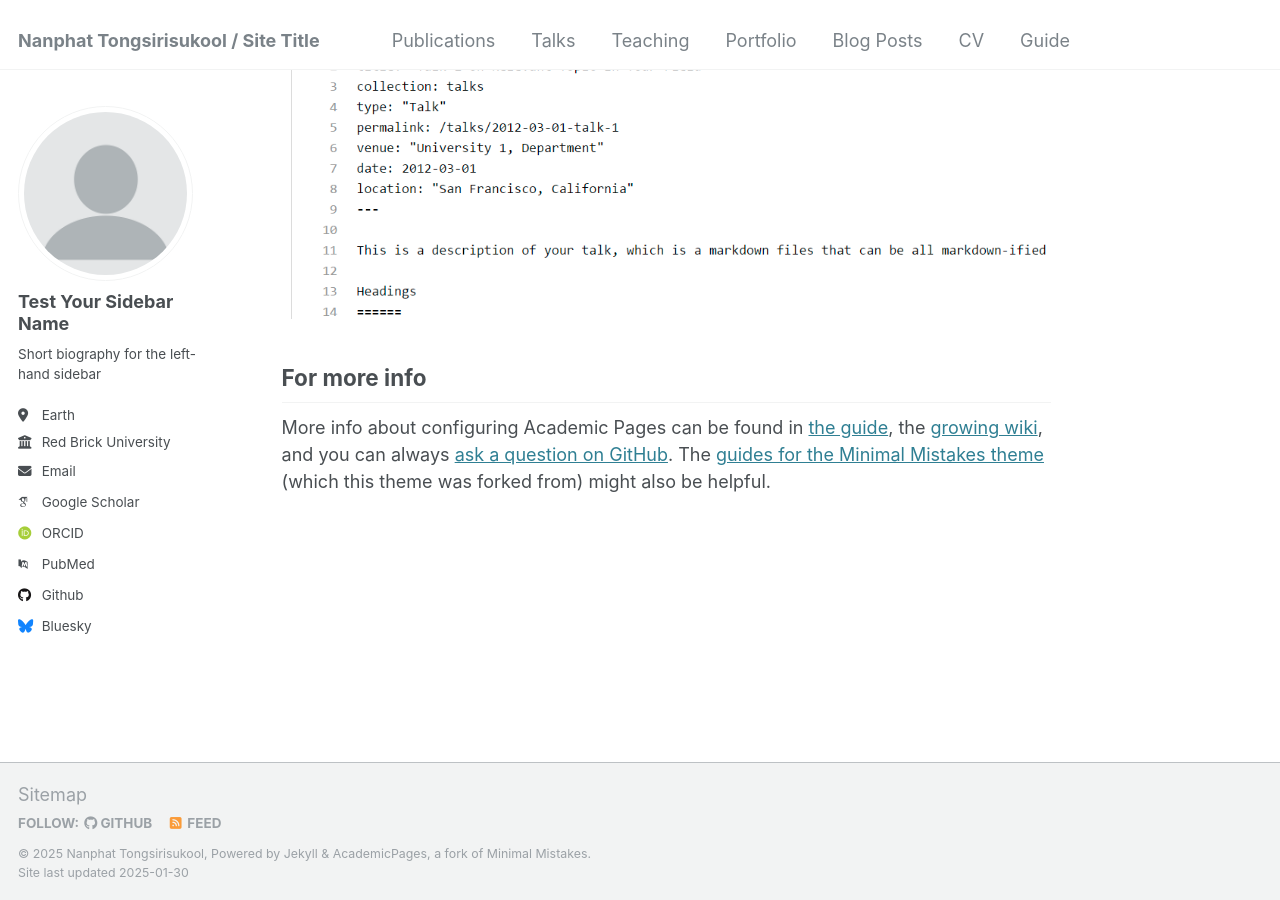
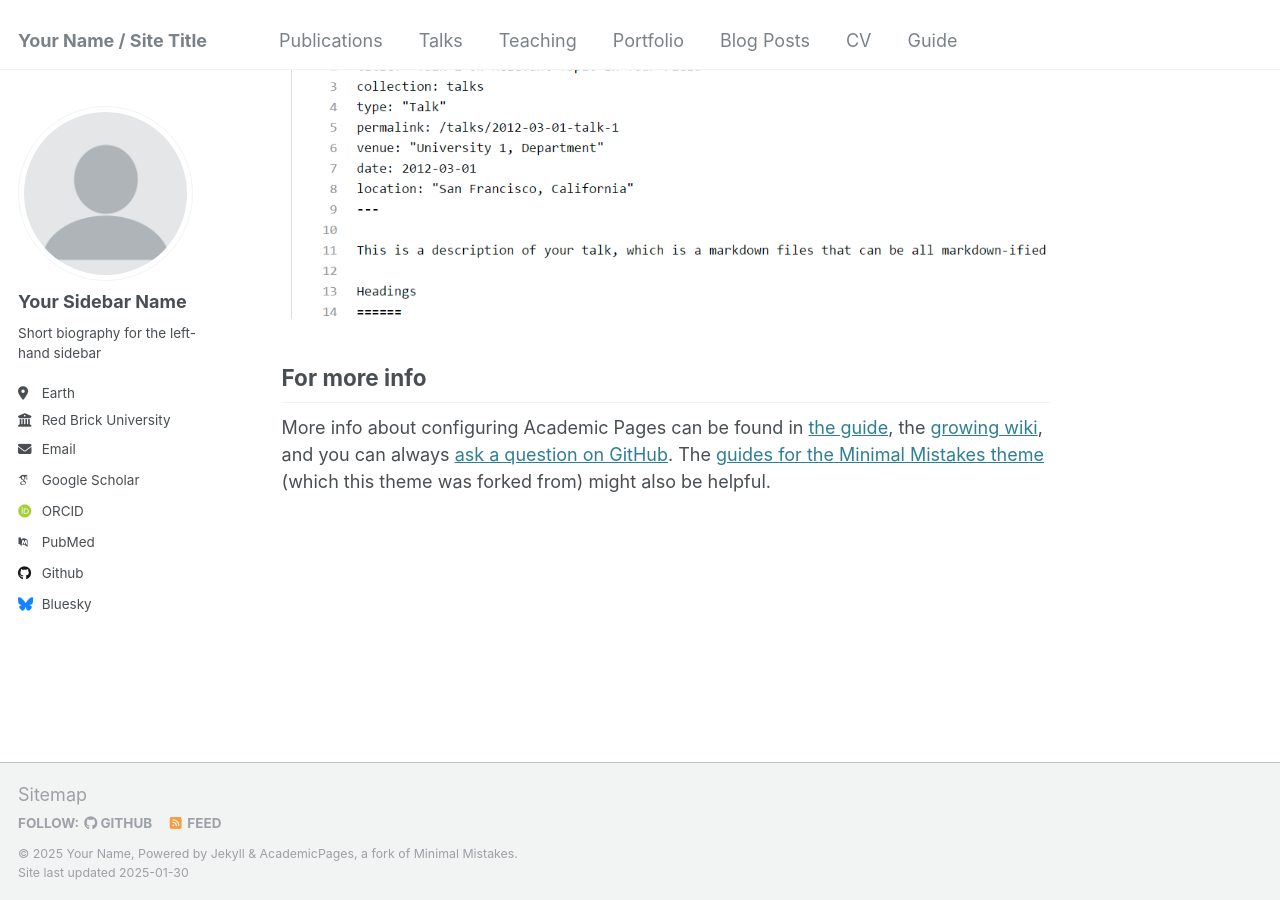
Before and after one commit to thunder121x/thunder121x.github.io, a Jekyll site: the page built from _pages/about.md, in a window 1280 px wide and 900 px high, scrolled down 2643 px. Built offline with Jekyll 4.4.1, drawn with Linux system fonts in a browser that asks for light colours; some web fonts are replaced.

Commit message:
error fix

```diff
--- a/_config.yml
+++ b/_config.yml
@@ -8,13 +8,13 @@
 
 # Basic Site Settings
 locale                   : "en-US"
-title                    : "Nanphat Tongsirisukool / Site Title"
+title                    : "Your Name / Site Title"
 title_separator          : "-"
-name                     : &name "Nanphat Tongsirisukool"
+name                     : &name "Your Name"
 description              : &description "personal description"
 url                      : https://thunder121x.github.io # the base hostname & protocol for your site e.g. "https://[your GitHub username].github.io"
 baseurl                  : "" # the subpath of your site, e.g. "/blog"
-repository               : "thunder121x/thunder121x.github.io"
+repository               : "academicpages/academicpages.github.io"
 
 # Site Author - The following control what appear as part of the author content on the side bar.
 #               If a field is blank the icon and link will not appear, otherwise it will be shown.
@@ -22,7 +22,7 @@ repository               : "thunder121x/thunder121x.github.io"
 author:
   # Biographic information
   avatar           : "profile.png"
-  name             : "Test Your Sidebar Name"
+  name             : "Your Sidebar Name"
   pronouns         : # example: "she/her"
   bio              : "Short biography for the left-hand sidebar"
   location         : "Earth"
@@ -44,7 +44,7 @@ author:
   bitbucket        : # Username - Update with your username on the site
   codepen          : # Username
   dribbble         : # Username
-  github           : "thunder121x"
+  github           : "academicpages"
   kaggle           : # Username
   stackoverflow    : # User number or user number and name (i.e., use "1" or "1/jeff-atwood")
 
```
